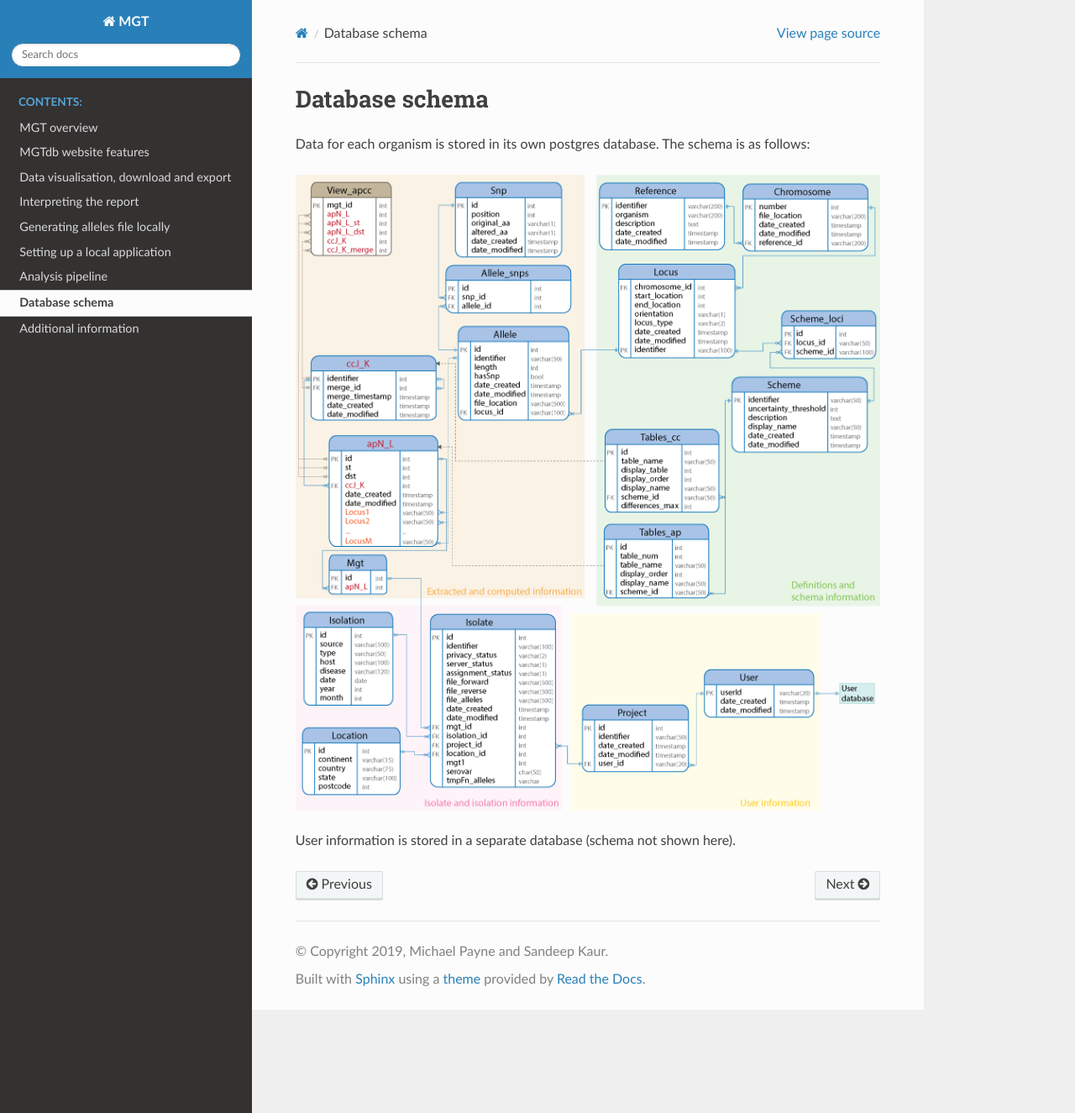
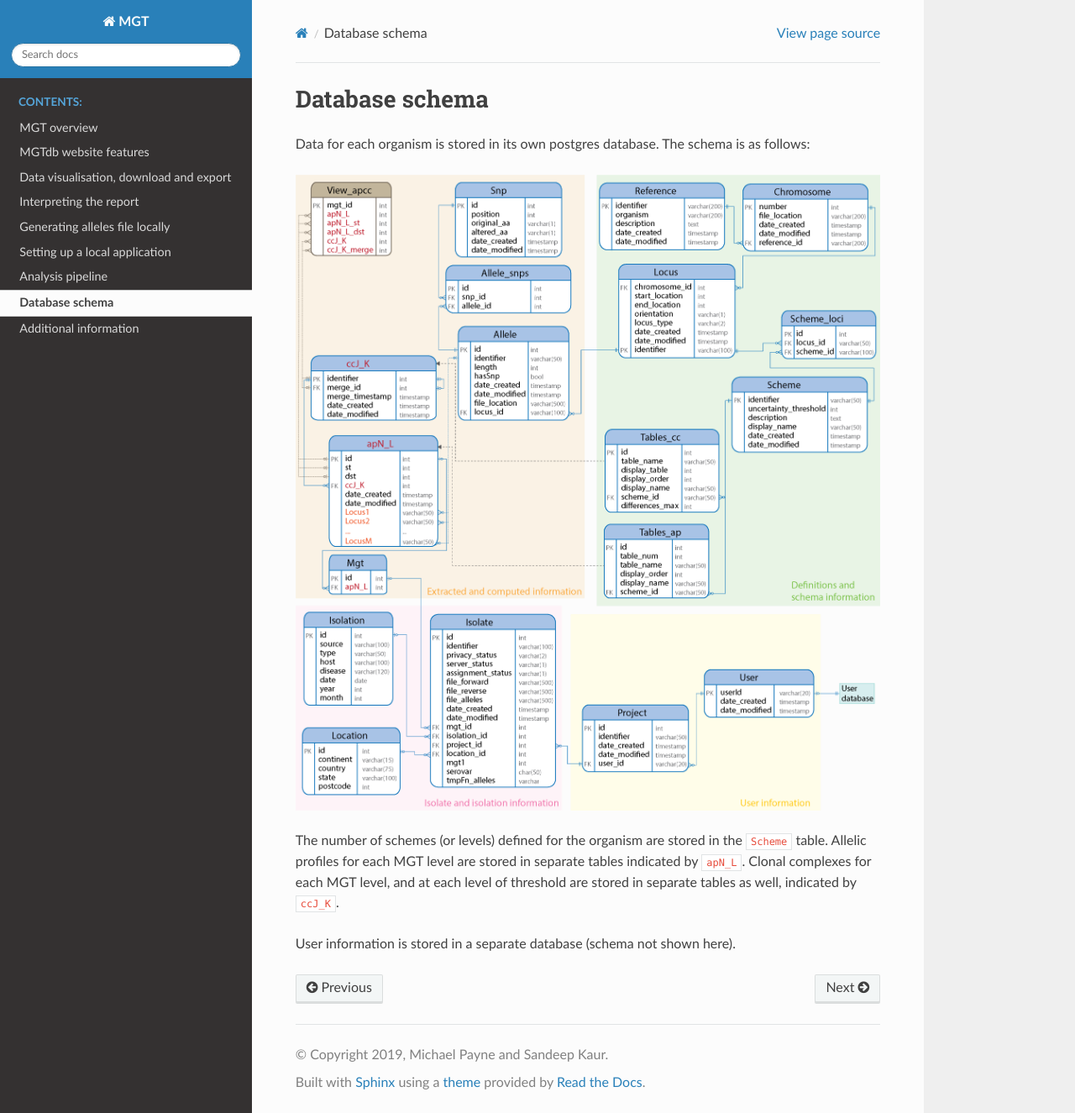
Before and after one commit to crystalsand10/MGT_docs, a Sphinx documentation site: the page built from source/database_schema.rst, in a window 1280 px wide and 1325 px high. Shown: the whole window at 84% size. Built offline with Sphinx 7.4.7 and the Read the Docs theme 2.0.0, drawn with Linux system fonts in a browser that asks for light colours.

Commit message:
update database

```diff
--- a/source/database_schema.rst
+++ b/source/database_schema.rst
@@ -10,6 +10,6 @@ Data for each organism is stored in its own postgres database. The schema is as
   :width: 2000
   :alt: Organism database schema.
 
-
+The number of schemes (or levels) defined for the organism are stored in the ``Scheme`` table. Allelic profiles for each MGT level are stored in separate tables indicated by ``apN_L``. Clonal complexes for each MGT level, and at each level of threshold are stored in separate tables as well, indicated by ``ccJ_K``.
 
 User information is stored in a separate database (schema not shown here).
```
